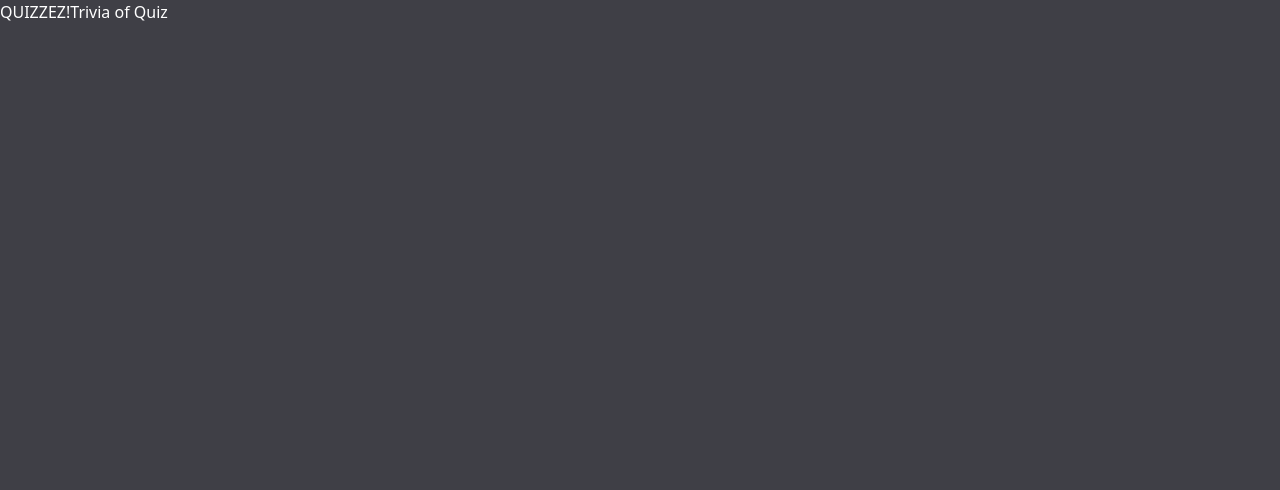
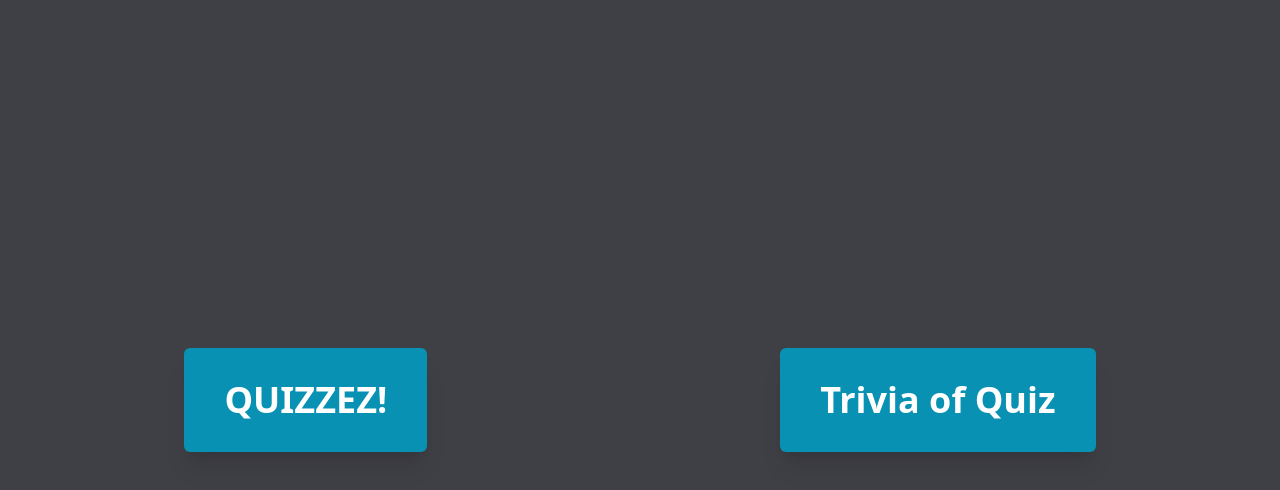
Before and after one commit to MattGomb/opentrivia-app, a Next.js app: page / in a window 1280 px wide. Shown: the top 490 px of the page. Built offline with nearby package versions, Linux system fonts and the light colour scheme.

Commit message:
Add main buttons and move types

```diff
--- a/src/app/quiz/components/Types.ts
+++ b/src/app/Types.ts
@@ -55,6 +55,11 @@ export type ApiResponse = {
   results: Question[];
 };
 
+export interface MainButtonProps {
+  href: string;
+  children: React.ReactNode;
+}
+
 export interface IProps {
   children: ReactNode;
 }
--- a/src/app/page.tsx
+++ b/src/app/page.tsx
@@ -1,11 +1,11 @@
-import Link from 'next/link'
+import MainButton from './MainButton'
 
 const Home = () => {
   return (
-    <div>
-      <Link href="/quiz" className=''>QUIZZEZ!</Link>
-      <Link href="/trivia">Trivia of Quiz</Link>
-    </div>
+    <main className="flex flex-col md:flex-row min-h-screen items-center px-2 py-2 justify-evenly md:justify-around">
+      <MainButton href="/quiz">QUIZZEZ!</MainButton>
+      <MainButton href="/trivia">Trivia of Quiz</MainButton>
+    </main>
   )
 }
 
--- a/src/app/quiz/page.tsx
+++ b/src/app/quiz/page.tsx
@@ -2,7 +2,7 @@ import Quiz from "@/app/quiz/components/Quiz";
 import Select from "@/app/quiz/components/Select";
 import Footer from "@/app/quiz/components/Footer";
 
-export default function Home() {
+export default function Game() {
   return (
     <main className="flex min-h-screen flex-col items-center px-2 py-2 justify-between">
       <Select />
--- a/src/context/Context.ts
+++ b/src/context/Context.ts
@@ -1,7 +1,7 @@
 'use client'
 
 import { createContext, useContext } from "react";
-import { ISearchContext } from "@/app/quiz/components/Types";
+import { ISearchContext } from "@/app/Types";
 
 export const SearchContext = createContext<ISearchContext>({
   data: {
--- a/src/context/ContextProvider.tsx
+++ b/src/context/ContextProvider.tsx
@@ -3,7 +3,7 @@
 import { useState } from "react";
 import { SearchContext } from "./Context";
 import axios from "axios";
-import { ApiResponse, IProps } from "@/app/quiz/components/Types";
+import { ApiResponse, IProps } from "@/app/Types";
 
 const SearchContextProvider = ({ children }: IProps) => {
   const [amount, setAmount] = useState(10);
```
